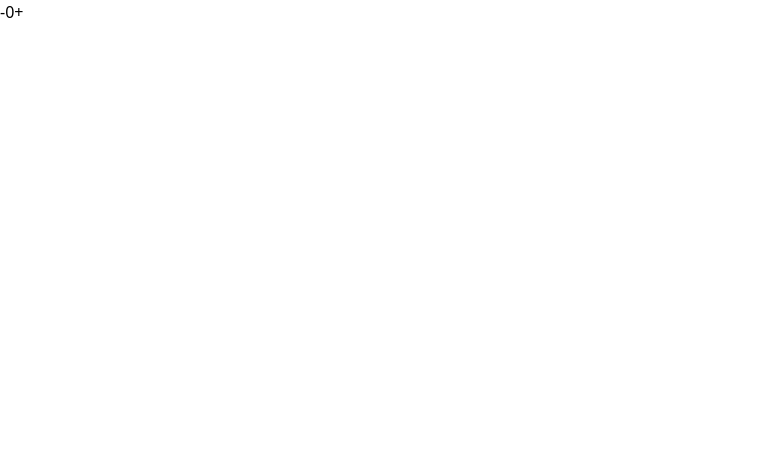
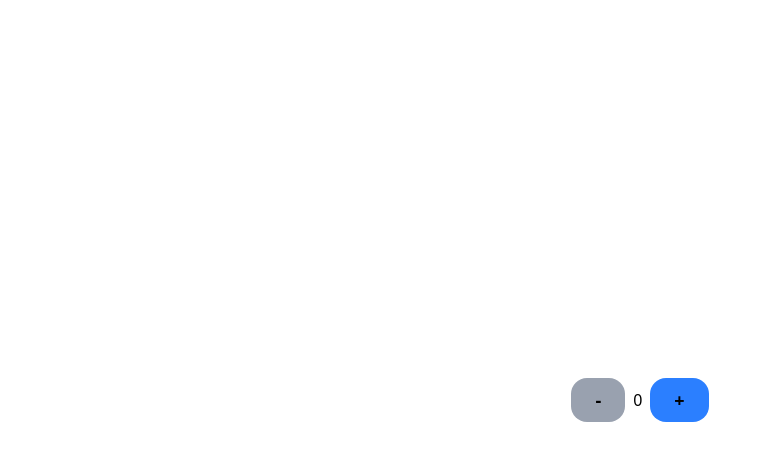
Before and after one commit to Devanshmohan/30DaysReactJs, a React (Vite) app: page / in a window 1280 px wide. Shown: the top 460 px of the page, without its empty margins (0-766 px from the left). Built offline with nearby package versions, Linux system fonts and the light colour scheme.

Commit message:
Added SecondComponent

```diff
--- a/src/components/One.jsx
+++ b/src/components/One.jsx
@@ -1,3 +1,5 @@
+// Simple Hello World! program
+
 import React from 'react'
 
 const One = () => {
--- a/src/components/Two.jsx
+++ b/src/components/Two.jsx
@@ -1,13 +1,18 @@
+
+// Counter Application with Increment and Decrement Butttons
+
 import React, { useState } from 'react'
 
 const Two = () => {
     const[value, setValue] = useState(0);
 
   return (
-    <div>
-      <button onClick={()=>setValue(value-1)}>-</button>
+    <div className='flex justify-center items-center h-screen'>
+      <button
+      disabled = {value===0}
+      className={ `rounded-2xl text-lg font-bold mx-2  ${value ===0 ? 'bg-gray-400 px-6 py-2 cursor-not-allowed' : 'bg-red-500 px-6 py-2 cursor-pointer'}`}  onClick={()=>setValue(value-1)}>-</button>
       {value}
-      <button onClick={()=>setValue(value+1)}>+</button>
+      <button className='rounded-2xl bg-blue-500 px-6 py-2 text-lg font-bold mx-2' onClick={()=>setValue(value+1)}>+</button>
     </div>
   )
 }
```
